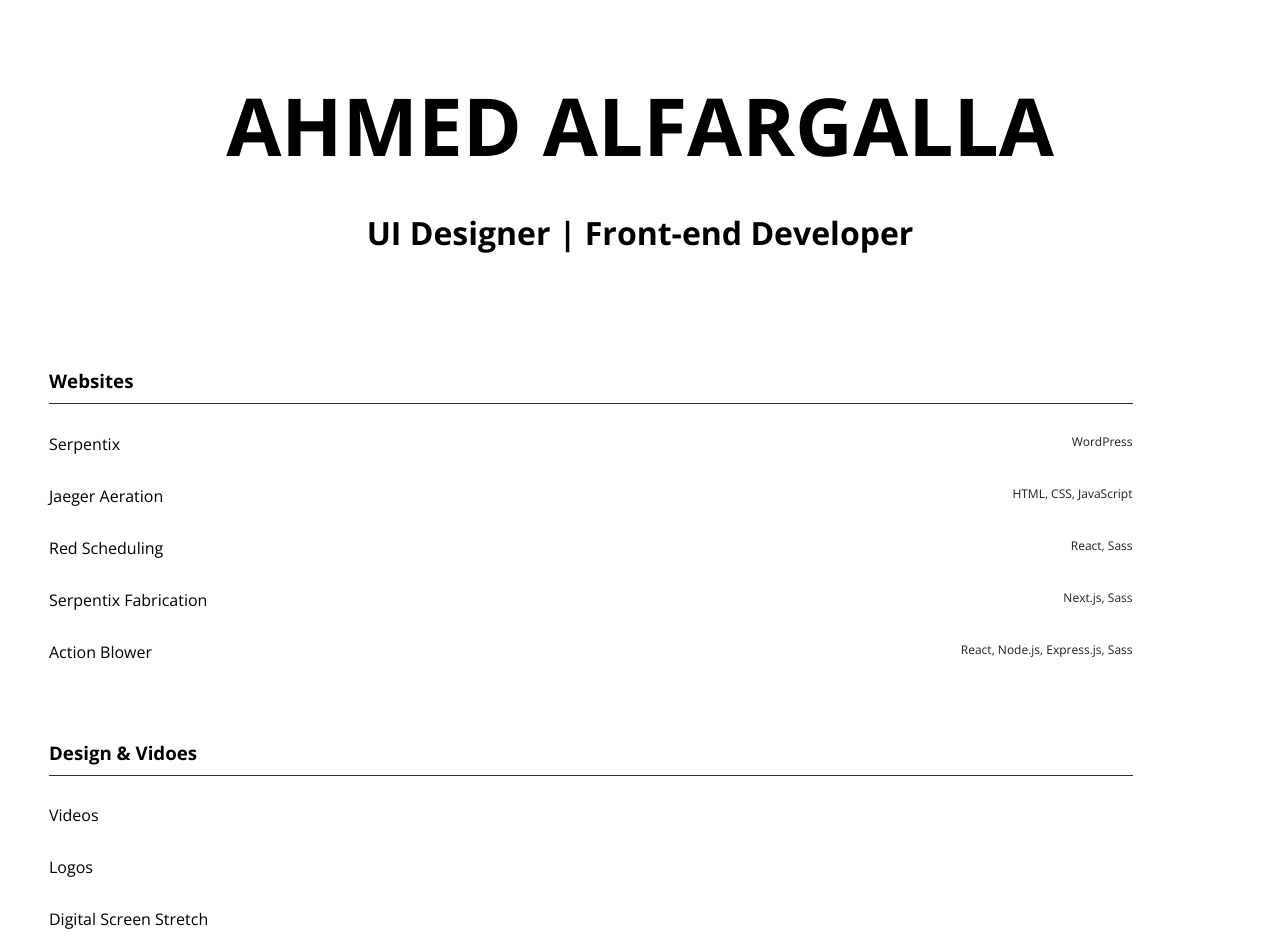
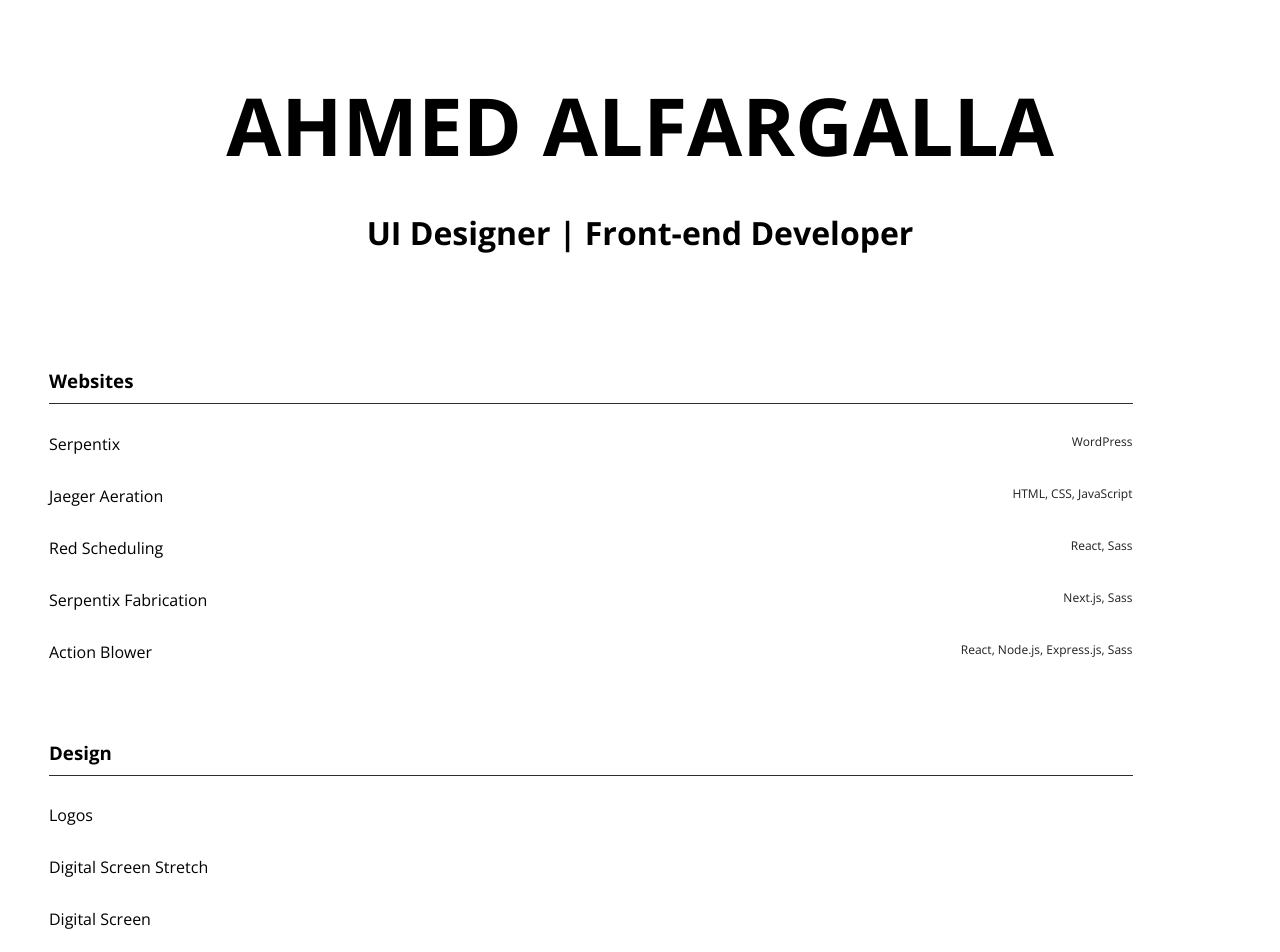
Before and after one commit to Potoostudio/ahmed, a Next.js app: page / in a window 1280 px wide. Shown: the top 952 px of the page. Built offline with nearby package versions, Linux system fonts and the light colour scheme.

Commit message:
edit delete page

```diff
--- a/pages/index.js
+++ b/pages/index.js
@@ -31,7 +31,7 @@
               <a href="https://serpentix.com/" className="d-flex" target="_blank" rel="noreferrer">Serpentix <span className="ml-auto website-framework">WordPress</span></a>
             </li>
             <li className="item">
-              <a href="jaeger-aeration.com/" className="d-flex" target="_blank" rel="noreferrer">Jaeger Aeration <span className="ml-auto website-framework">HTML, CSS, JavaScript</span></a>
+              <a href="https://www.jaeger-aeration.com/" className="d-flex" target="_blank" rel="noreferrer">Jaeger Aeration <span className="ml-auto website-framework">HTML, CSS, JavaScript</span></a>
             </li>
             <li className="item">
               <a href="https://www.redscheduling.com" className="d-flex" target="_blank" rel="noreferrer">Red Scheduling<span className="ml-auto website-framework">React, Sass</span></a>
@@ -46,12 +46,9 @@
         </div>
         <div className="col-4 col-sm-11 pt-3">
           <h3 className="Links h3-border">
-            Design & Vidoes
+            Design
           </h3>
           <ul className="list links">
-            <li className="item">
-              <a href="https://www.youtube.com/channel/UCUll0gP9oHrR9ZEPIYwkwAw" className="" target="_blank" rel="noreferrer">Videos</a>
-            </li>
             <li className="item">
               <a href="https://xd.adobe.com/view/fac1e2d1-bc47-4053-9313-d3049f0136e2-af92/" className="" target="_blank" rel="noreferrer">Logos</a>
             </li>
```
